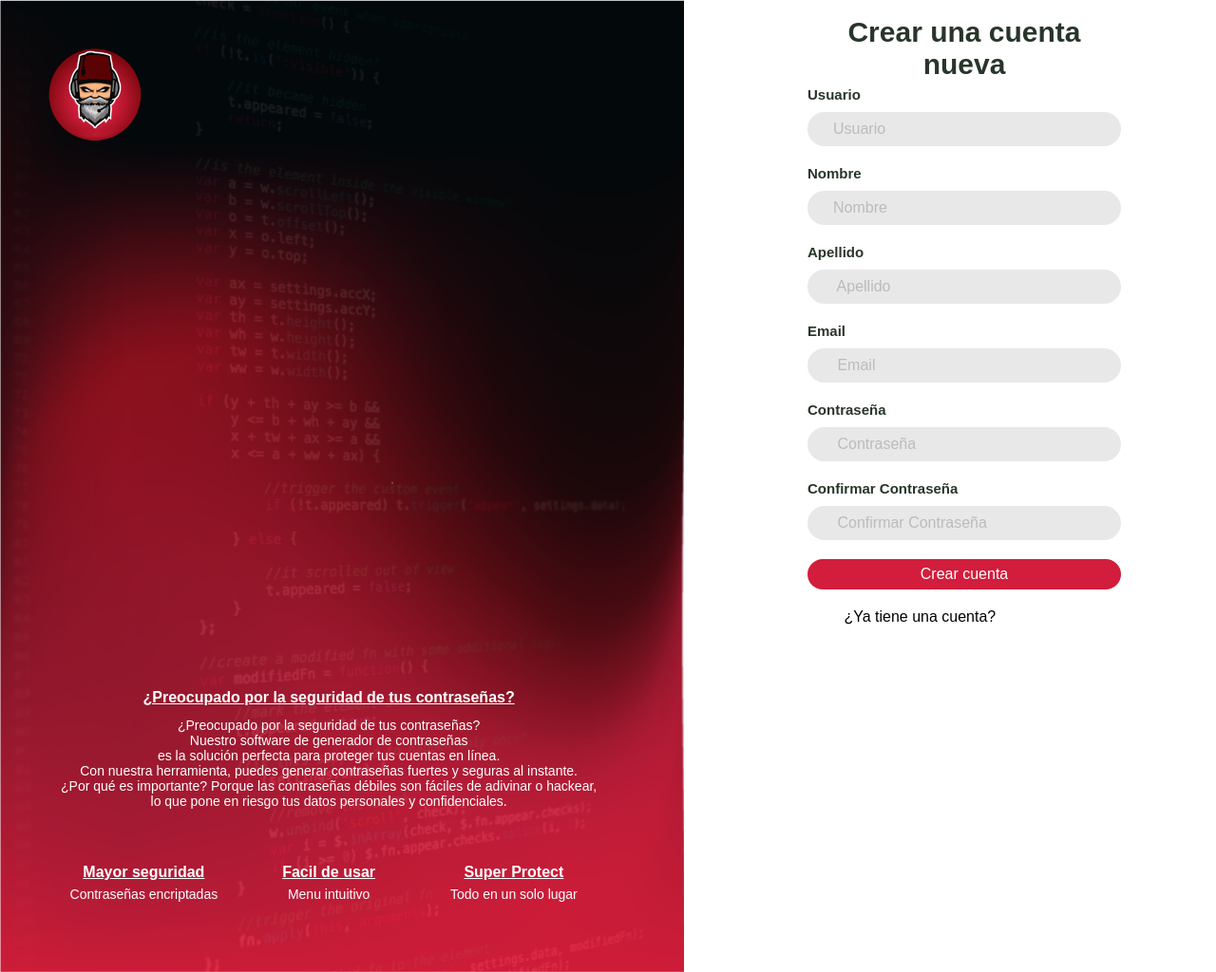
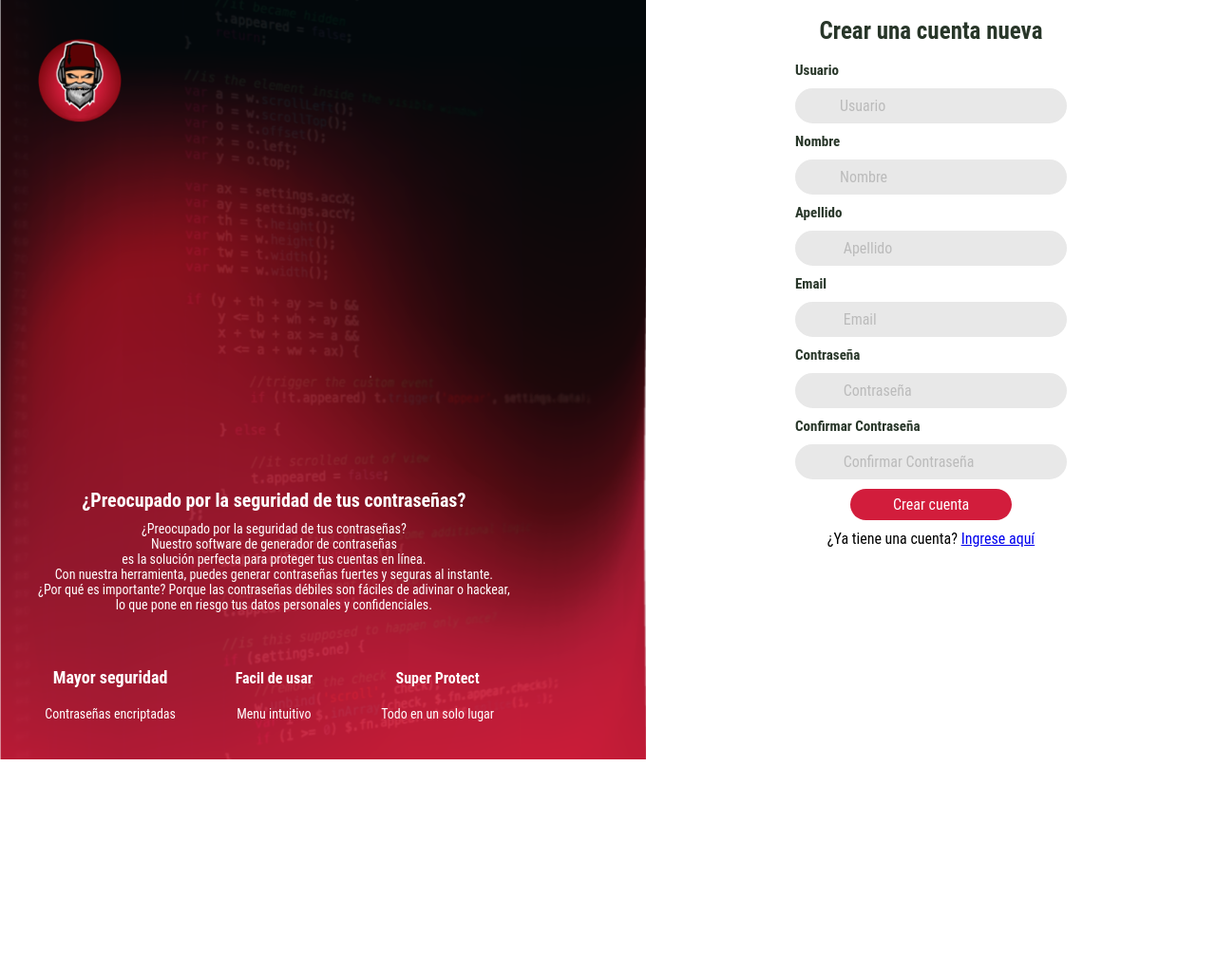
Before and after one commit to Alibaba-y-los-programadores/AliKey, a plain HTML site: page index.html in a window 1280 px wide. Shown: the whole page at 95% size. After the commit the page ends 800 px from the top, so only its background shows below. Drawn offline with Linux system fonts and the light colour scheme.

Commit message:
Cambios onboarding y formulario
Cambios en formulario y onboarding, style y registro, adecuandolo en pantalla

```diff
--- a/assets/css/login.css
+++ b/assets/css/login.css
@@ -6,7 +6,7 @@ body {
 }
 
 form {
-  padding: 10px 55px;
+  padding: 10px 25px;
   box-shadow: 0 0 20px 0 rgba(0, 0, 0, 0.2);
   border-radius: 20px;
   text-align: center;
@@ -16,13 +16,13 @@ form {
 .input-group {
   display: flex;
   flex-direction: column;
-  text-align: left;
+  text-align: auto;
 }
 
 h2 {
   color: #283629;
   font-size: 30px;
-  margin: 2%;
+  margin: 1%;
 }
 
 label {
@@ -70,7 +70,7 @@ textarea::placeholder {
   font-size: 16px;
   color: #ffffff;
   border: 0;
-  width: 330px;
+  width: 300px;
   border-radius: 20px;
   background: #d21d3c;
   cursor: pointer;
@@ -84,9 +84,10 @@ textarea::placeholder {
   padding-top: 20px;
 }
 
-@media (max-width: 991px) {
+@media (max-width: 800px) {
   body {
-    padding: 30px;
+    margin: 0;
+    padding: 0;
   }
 
   form {
--- a/assets/css/onboarding.css
+++ b/assets/css/onboarding.css
@@ -2,36 +2,45 @@
     position: relative;
     overflow: hidden;
 }
-.image-stack{
+.imagen-de-fondo{
     display: grid;
-    grid-template-columns: repeat(10, 1fr);
-    position: left;
-    width: 90%;
+    grid-template-columns: (10, 1fr);
+    position: auto;
+    width: 100%;
+    background-size: cover;
 }
 
 .image-stack__item—top{
-    height: relative;
+    height: cover;
     grid-column: 1/span 8;
     grid-row: 1;
     padding-top: 0%;
     left: 30%;
 }
 .image-stack__item—bottom{
-    grid-column: 4;
+    grid-column: grid;
     grid-row: 1;
 }
+.contenedor-overlay {
+    position: relative;
+    /* Ajusta el ancho y el alto del contenedor principal según tus necesidades */
+    width: 100%;
+    height: 100%;
+  }
 .text-overlay {
     position: absolute;
-    top: 90%;
-    left: 5%;
+    bottom: 0;
+    left: 0;
+    margin: 40px;
     transform: translate(-0%, -0%);
     text-align: center;
     color: white;
 }
 
 .text-overlay h1 {
-    font-size: 22px;
+    font-size: 20px;
     margin-bottom: 10px;
+    text-align: center;
 }
 
 .text-overlay p {
@@ -47,7 +56,7 @@
 
 .columna h3 {
     font-size: 18px;
-    margin-bottom: 5px;
+    margin-bottom: 20px;
 }
 
 .columna p {
--- a/assets/css/registro.css
+++ b/assets/css/registro.css
@@ -1,16 +1,19 @@
 body {
   min-height: 100vh;
   display: flex;
-  align-items: relative;
-  justify-content: relative;
+  align-items: center right;
+  justify-content: center right;
+  background-size: cover;
 }
 
 form {
-  padding: 10px 100px;
-  box-shadow: 0 0 0px 0 rgba(0, 0, 0, 0.2);
-  border-radius: 0px;
-  text-align: center;
-  width: 330px;
+  width: 100%;
+  max-width: 600px;
+  margin: 0 auto;
+  display: flex;
+  flex-direction: column;
+  justify-content: center;
+  align-items: center;
 }
 
 .input-group {
@@ -21,8 +24,8 @@ form {
 
 h2 {
   color: #283629;
-  font-size: 30px;
-  margin: 2%;
+  font-size: 25px;
+  margin: 3%;
 }
 
 label {
@@ -34,9 +37,9 @@ label {
 
 input,
 textarea {
-  padding: 7px 25px;
+  padding: 7px 45px;
   border-radius: 25px;
-  margin-bottom: 20px;
+  margin-bottom: 10px;
   background-color: #e8e8e8;
   border: 2px solid #e8e8e8;
   color: black;
@@ -49,10 +52,10 @@ textarea::placeholder {
 }
 
 .form-txt {
-  margin-bottom: 30px;
+  margin-bottom: 25px;
   display: flex;
   justify-content: space-between;
-  text-align: center;
+  text-align: left;
 }
 
 .form-txt a {
@@ -66,7 +69,7 @@ textarea::placeholder {
   font-size: 16px;
   color: #ffffff;
   border: 0;
-  width: 330px;
+  width: 170px;
   border-radius: 20px;
   background: #d21d3c;
   cursor: pointer;
@@ -77,17 +80,19 @@ textarea::placeholder {
   text-align: center;
   margin: auto;
   color: #B06AB3;
-  padding-top: 20px;
+  padding-top: 30px;
 }
 
-@media (max-width: 991px) {
+@media (max-width: 800px) {
   body {
-    padding: 30px;
+    margin: 20px;
+    padding: 20px;
   }
 
   form {
-    padding: 50px 30px;
-    width: 100%;
+    margin: 20px;
+    padding: 30px 30px;
+    width: 50%;
   }
 
   input {
--- a/assets/css/styles.css
+++ b/assets/css/styles.css
@@ -2,15 +2,25 @@
   margin: 0;
   padding: 0;
   font-size: 16px;
-  font-family: Arial, Helvetica, sans-serif;
+  font-family: 'Roboto Condensed', sans-serif;
 }
-.logo-container {
-  position: absolute;
-  top: 50px;
-  left: 50px;
-  z-index: 2; /* Asegura que el logotipo esté por encima de otros elementos */
+.container {
+  display: flex;
+  flex-grow: 1;
+  height: 100vh;
+  .left img {
+    width: 90%;
+  }
 }
 
-.logo-container img {
-  max-width: 120px; /* Ajusta el tamaño del logotipo según tus necesidades */
+.logo {
+  position: absolute;
+  top: 5%;
+  left: 5%;
+  z-index: 1;
 }
+
+.logo img {
+  max-width: 100%;
+  height: auto;
+}
--- a/index.html
+++ b/index.html
@@ -1,6 +1,5 @@
 <!DOCTYPE html>
-<html lang="es">
-
+<html lang="en">
 <head>
     <meta charset="UTF-8">
     <meta name="viewport" content="width=device-width, initial-scale=1.0">
@@ -11,22 +10,39 @@
     <link rel="stylesheet" href="assets/css/onboarding.css">
     <link rel="stylesheet" href="assets/img/logo.png">
     <style>
-        a {
-            color: white;
+    <style>
+        @import url('https://fonts.googleapis.com/css2?family=Roboto+Condensed:wght@700&display=swap');
+        body{ margin: 20px}
+        .container{
+            display: grid;
+            grid-template-columns: 2 1fr;
+            background: url(assets/img/FondoDegradado2.png)center;
+            background-size: cover;
+            height: 100vh;
+        }
+        .left{
+            display: flex;
+            place-items: center;
+            justify-content: center;
+            text-align: center;
+        }
+        @media (max-width:900px){
+            .container{
+                grid-template-columns: 3 1fr;
+            }
         }
     </style>
 </head>
-
 <body>
-    <div class="logo-container">
-        <img src="assets/img/logo.png" alt="Logo de Alikey">
+    <div class="container">
+        <div class="left">
+            <div>
+                <div class="logo">
+                    <img src="assets/img/logo.png" alt="Alikey">
                   </div>
                 <div class="image-stack">
-        <div class="image-stack__item image-stack__item—top">
-            <img src="assets/img/FondoDegradado2.png" alt="imagen de fondo">
-        </div>
                     <div class="text-overlay">
-            <h1><a href="#">¿Preocupado por la seguridad de tus contraseñas?</a></h1>
+                        <h1>¿Preocupado por la seguridad de tus contraseñas?</h1>
                         <p>¿Preocupado por la seguridad de tus contraseñas?</p>
                         <p>Nuestro software de generador de contraseñas</p>
                         <p>es la solución perfecta para proteger tus cuentas en línea.</p>
@@ -37,40 +53,44 @@
                         <br>
                         <div class="columnas">
                             <div class="columna">
-                    <h3><a href="#">Mayor seguridad</a></h3>
+                                <h3>Mayor seguridad</h3>
                                 <p>Contraseñas encriptadas</p>
                             </div>
                             <div class="columna">
-                    <h3><a href="#">Facil de usar</a></h3>
+                                <h3><a>Facil de usar</a></h3>
                                 <p>Menu intuitivo</p>
                             </div>
                             <div class="columna">
-                    <h3><a href="#">Super Protect</a></h3>
+                                <h3><a>Super Protect</a></h3>
                                 <p>Todo en un solo lugar</p>
                             </div>
                         </div>
                     </div>
                 </div>
-
+            </div>
+        </div>
+        <div class="right">
+        </div>
+    </div>
     <form id="form">
         <h2>Crear una cuenta nueva</h2>
         <div class="input-group">
-            <label for="usuario">Usuario</label>
+            <label for="Usuario">Usuario</label>
             <input type="text" name="Usuario" id="usuario" placeholder="Usuario">
 
-            <label for="nombre">Nombre</label>
+            <label for="Nombre">Nombre</label>
             <input type="text" name="Nombre" id="nombre" placeholder="Nombre">
 
-            <label for="apellido">Apellido</label>
+            <label for="Apellido">Apellido</label>
             <input type="text" name="Apellido" id="apellido" placeholder=" Apellido">
 
-            <label for="email">Email</label>
+            <label for="Email">Email</label>
             <input type="email" name="Email" id="email" placeholder=" Email">
 
             <label for="Contraseña">Contraseña</label>
             <input type="password" name="Contraseña" id="Contraseña" placeholder=" Contraseña">
 
-            <label for="Ccontraseña">Confirmar Contraseña</label>
+            <label for="confirmpassword">Confirmar Contraseña</label>
             <input type="password" name="Confirmarcontraseña" id="Ccontraseña" placeholder=" Confirmar Contraseña">
         </div>
         <input class="btn" type="submit" value="Crear cuenta">
@@ -79,5 +99,4 @@
     </form>
     <script src="./assets/script/registro.js"></script>
 </body>
-
 </html>
```
Lines whose indentation alone changed are shown as unchanged.
